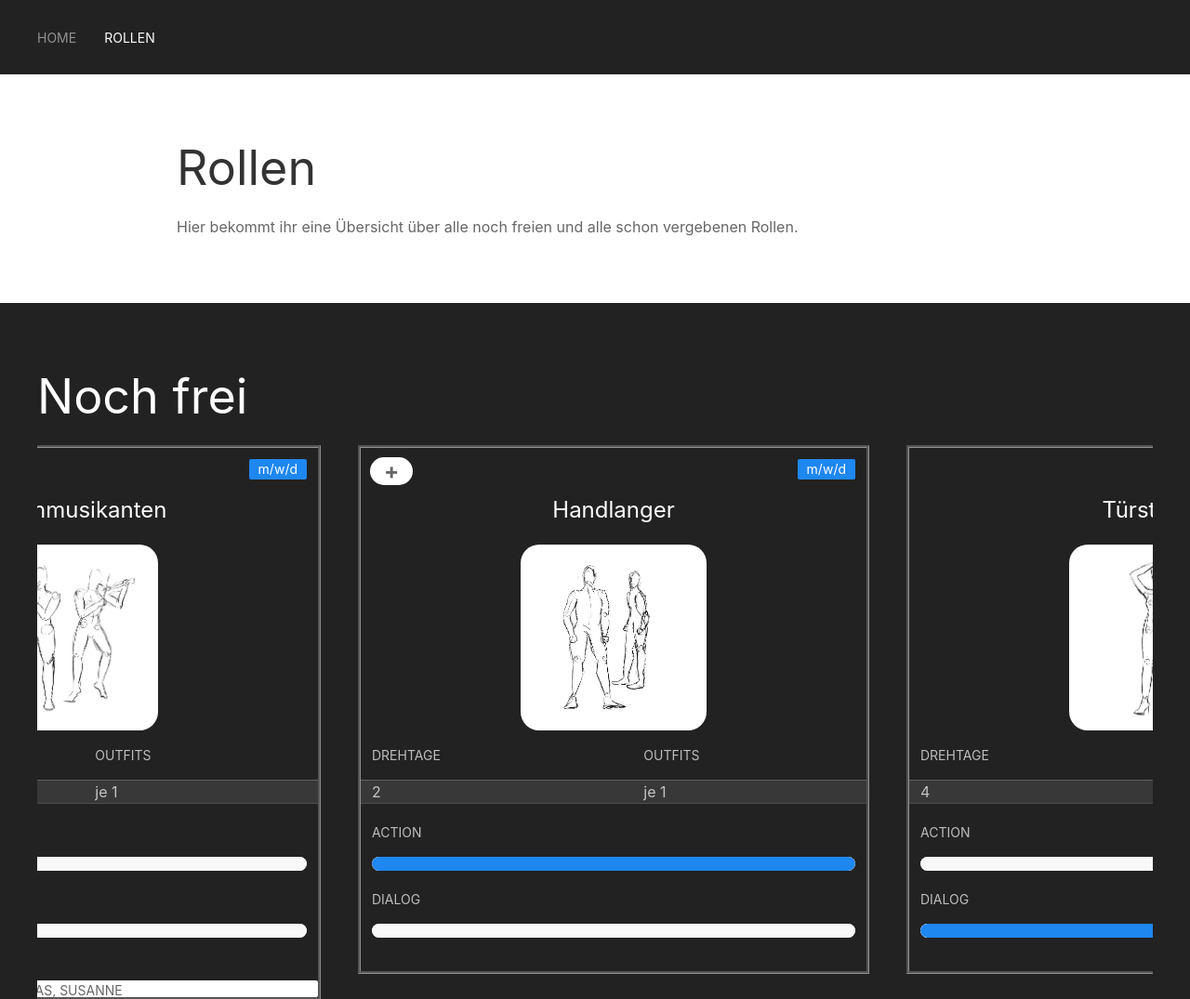
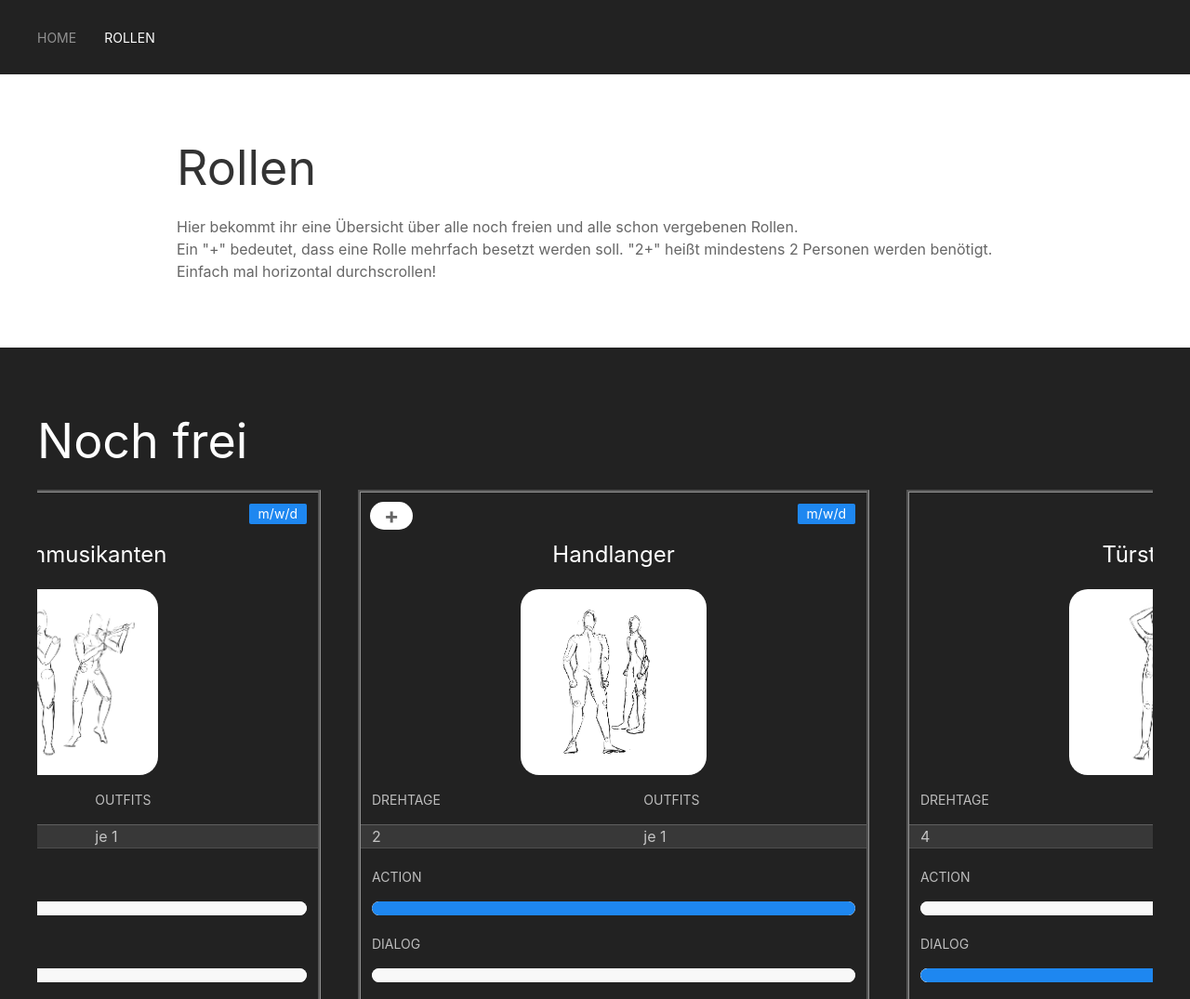
Before and after one commit to Poustelchen/Poustelchen.github.io, a plain HTML site: page rollen.html in a window 1280 px wide. Shown: the top 1075 px of the page at 93% size. Drawn offline with Linux system fonts and the light colour scheme.

Commit message:
Rollen noch mehr angepasst, Startseite bisschen

```diff
--- a/rollen.html
+++ b/rollen.html
@@ -37,7 +37,10 @@
 <div class="uk-container uk-container-small">
 <h1 class="uk-heading-small">Rollen</h1>
 <p>Hier bekommt ihr eine Übersicht über alle noch freien und alle schon vergebenen
-Rollen.</p>
+Rollen.<br>
+Ein "+" bedeutet, dass eine Rolle mehrfach besetzt werden soll. "2+" heißt mindestens
+2 Personen werden benötigt.<br>
+Einfach mal horizontal durchscrollen!</p>
 </div>
 </div>
 
@@ -376,7 +379,7 @@ Rollen.</p>
                             </tbody>
                           </table>
                         </div>
-                        <span style="height: 45px;" class="uk-badge uk-label uk-align-center uk-text-center">Christopher, Valerie, Susanne, Anke,<br> Rafael</span>
+                        <span style="height: 45px;" class="uk-badge uk-label uk-align-center uk-text-center">Christopher, Valerie, Susanne,<br>Anke, Rafael</span>
                     </div>
           </li>
           <li>
@@ -986,14 +989,14 @@ Rollen.</p>
 </div>
 
 
-
+<!--------------------------------------------------------------------------------------------->
 
 <div class="uk-section uk-section-secondary">
   <div class="uk-container">
       <h1 class="uk-heading-small">Vergeben</h1>
 
       <div class="uk-position-relative uk-visible-toggle uk-secondary" tabindex="-1" uk-slider="center: true">
-        <ul class="uk-slider-items uk-child-width-1-2@s uk-grid uk-margin-medium-left uk-margin-medium-right">
+        <ul class="uk-slider-items uk-child-width-1-2@s uk-grid uk-margin-small-left uk-margin-small-right">
 
           <li>
             <div style="border-style: groove; border-color: #bbbb;" class="uk-container uk-container-default">
```
Also changed, not shown: index.html (+3 -1 lines), images/Symbol.png (added).
